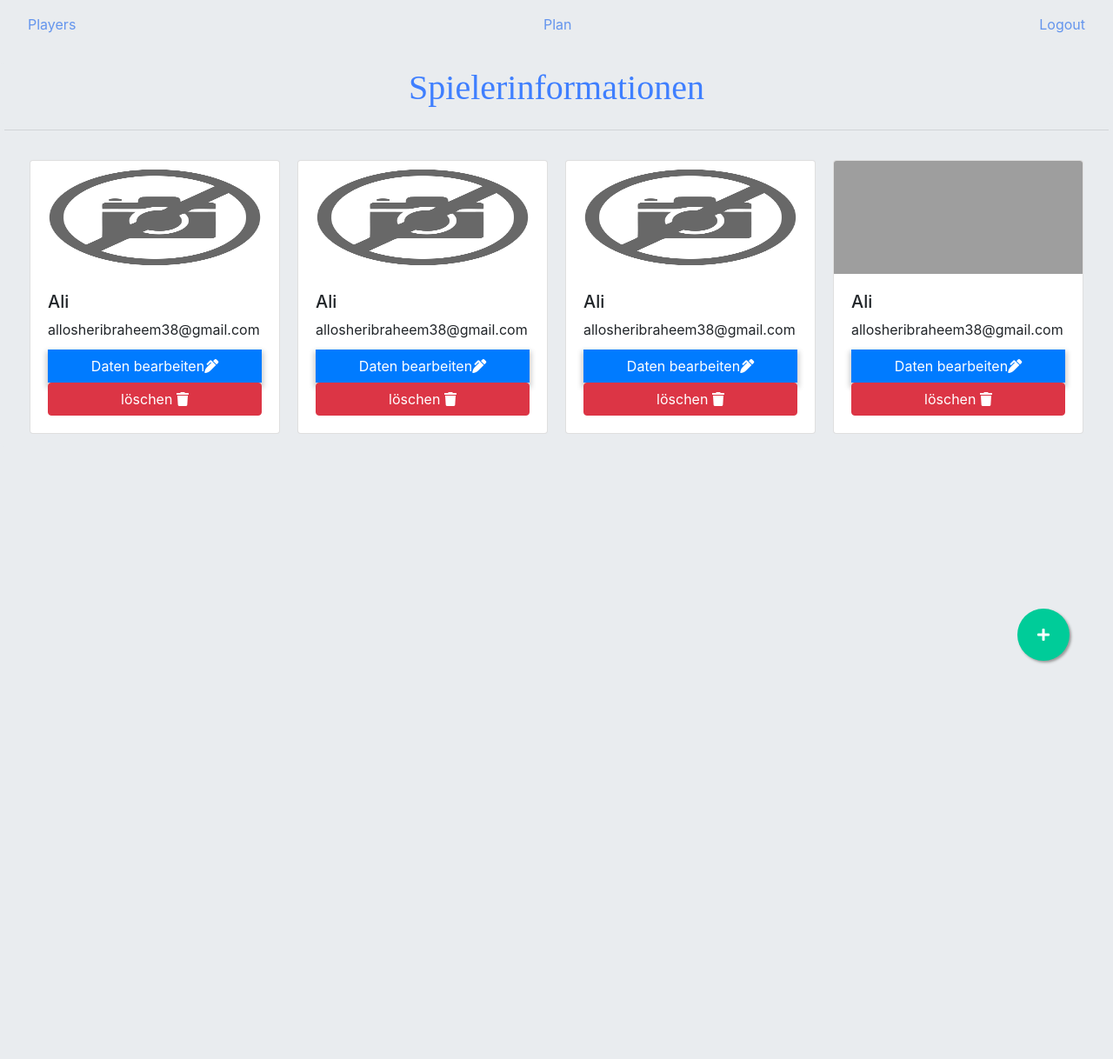
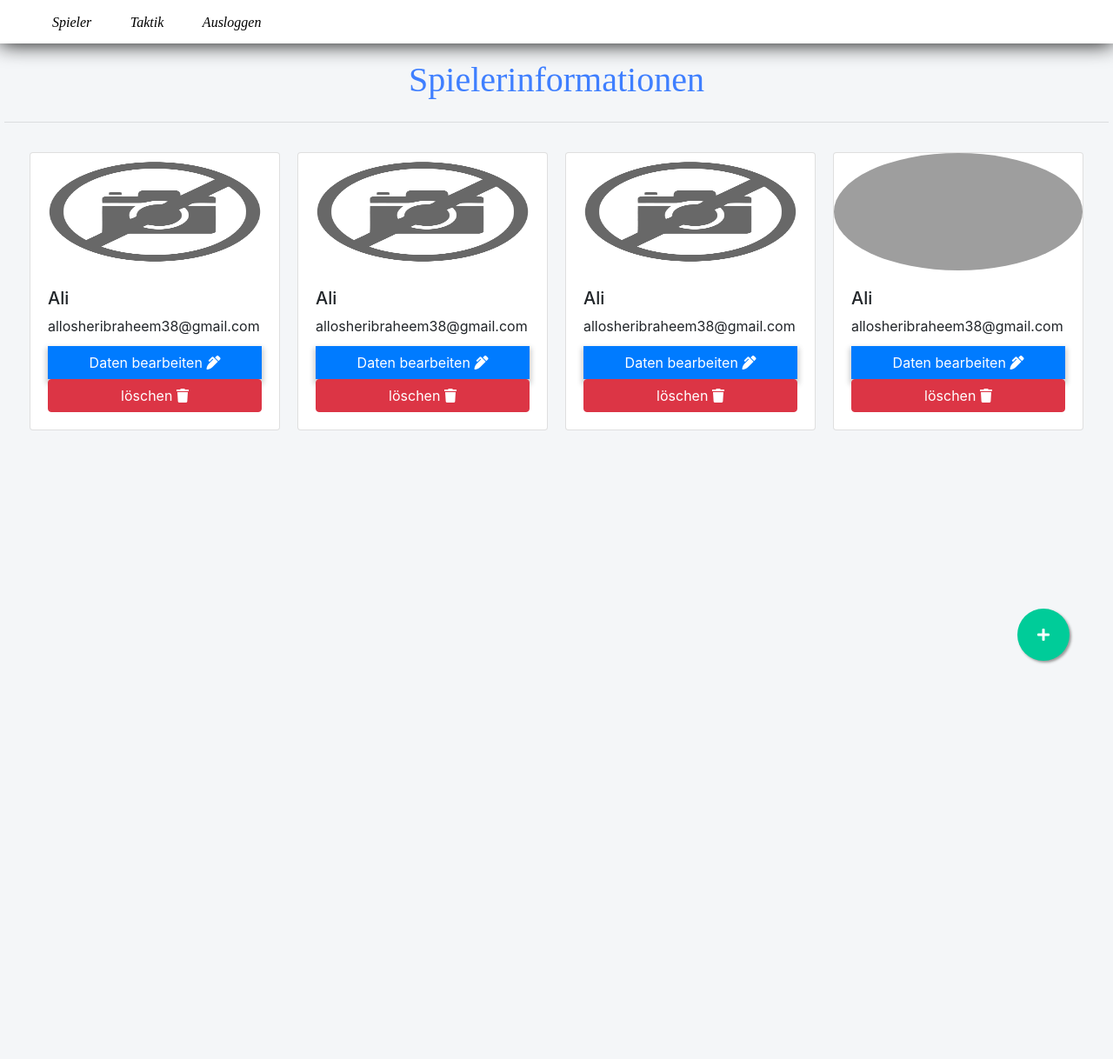
Before and after one commit to AliIbrahim996/footballClub, a Django app: page /player/ in a window 1280 px wide. Shown: the whole page at 87% size. After the commit the page ends 763 px from the top, so only its background shows below. Run offline with Django 3.2, Linux system fonts and the light colour scheme; data comes from the database, SQL or seed files in the repository; both versions use the stored data as it was after the commit; grey boxes are pictures that could not be loaded.

Commit message:
Fix navbar, base, player_list, player_update styles

```diff
--- a/players/templates/players/base.html
+++ b/players/templates/players/base.html
@@ -1,17 +1,19 @@
 {% load static %}
-<!DOCTYPE html>
+<!DOCTYPE html >
 <html lang="de">
 <head>
     {% include 'players/linking.html' %}
 </head>
+<body>
 {% include 'players/scripts.html' %}
 {% include 'players/navbar.html' %}
-<div class="jumbotron" style="padding: 5px">
-    {% block content %}
-    {% endblock content %}
+<main style="margin-top: 1%">
+    <div class="jumbotron" style="padding: 5px;background-color: inherit">
+        {% block content %}
+        {% endblock content %}
 
-</div>
-
+    </div>
+</main>
 <div style="margin-top: 25%; padding: 15%">
     {% block float_button %}
     {% endblock %}
--- a/players/templates/players/navbar.html
+++ b/players/templates/players/navbar.html
@@ -1,13 +1,17 @@
 {% block navbar %}
-    <nav class="navbar navbar-light">
-        <p class="nav-item">
-            <a class="nav-link" href="{% url 'players' %}">Players</a>
-        </p>
-        <p class="nav-item">
-            <a class="nav-link" href="">Plan</a>
-        </p>
-        <p class="nav-item">
-            <a class="nav-link" href="">Logout</a>
-        </p>
-    </nav>
+    <header>
+        <nav>
+            <ul>
+                <li>
+                    <a href="{% url 'players' %}">Spieler</a>
+                </li>
+                <li>
+                    <a href="#">Taktik</a>
+                </li>
+                <li>
+                    <a href="#">Ausloggen</a>
+                </li>
+            </ul>
+        </nav>
+    </header>
 {% endblock %}
--- a/players/templates/players/player_list.html
+++ b/players/templates/players/player_list.html
@@ -8,13 +8,13 @@
     <div style="display:flex; flex-direction: row; flex-wrap: wrap" class="d-flex justify-content-center">
         {% for player in player_list %}
             <div class="card" style="width:18rem; margin:10px">
-                <img class="card-img-top"  height="130rem" src="{{ player.image.url }}"/>
+                <img class="card-img-top rounded-circle"  height="135rem" src="{{ player.image.url }}"/>
                 <div class="card-body">
                     <div style="display: flex; flex-direction: row">
                         <h5 class="text-center">{{ player.name }}</h5>
                     </div>
                     <p class="card-text">{{ player.email_address }}</p>
-                    <a class="btn btn-primary" href="{% url 'update' player.id %}">Daten bearbeiten<i class="fas fa-pen-alt"></i></a>
+                    <a class="btn btn-primary" href="{% url 'update' player.id %}">Daten bearbeiten <i class="fas fa-pen-alt"></i></a>
                     <a class="btn btn-danger" style="width: 100%;" href="{% url 'delete' player.id %}">löschen <i class="fas fa-trash"></i></a>
                 </div>
             </div>
--- a/players/templates/statics/css/style.css
+++ b/players/templates/statics/css/style.css
@@ -1,6 +1,38 @@
 body {
-    background-color: #e9ecef;
+    background-color: #f4f6f8;
 }
+header {
+    background-color: white;
+    top: 0;
+    left: 0;
+    right: 0;
+    height: 50px;
+    display: flex;
+    align-items: center;
+    box-shadow: 0 0 25px 0 black;
+}
+
+header * {
+    display: inline;
+}
+
+header li {
+    margin: 20px;
+}
+
+header li a {
+    color: black;
+    text-decoration: none;
+    font-family: 'Times New Roman', Times, serif;
+    font-style: italic;
+}
+
+header li a:hover {
+    color: cornflowerblue;
+    background-color: transparent;
+    text-decoration: none;
+}
+
 
 .imagePreview {
     width: 100%;
@@ -90,7 +70,3 @@ tr > th > a:visited {
 .my-float {
     margin-top: 22px;
 }
-
-nav > p > a {
-    color: cornflowerblue;
-}
```
Also changed, not shown: other parts of players/templates/statics/css/style.css (+0 -52 lines), players/templates/players/player_update.html (+7 -3 lines), db.sqlite3.
